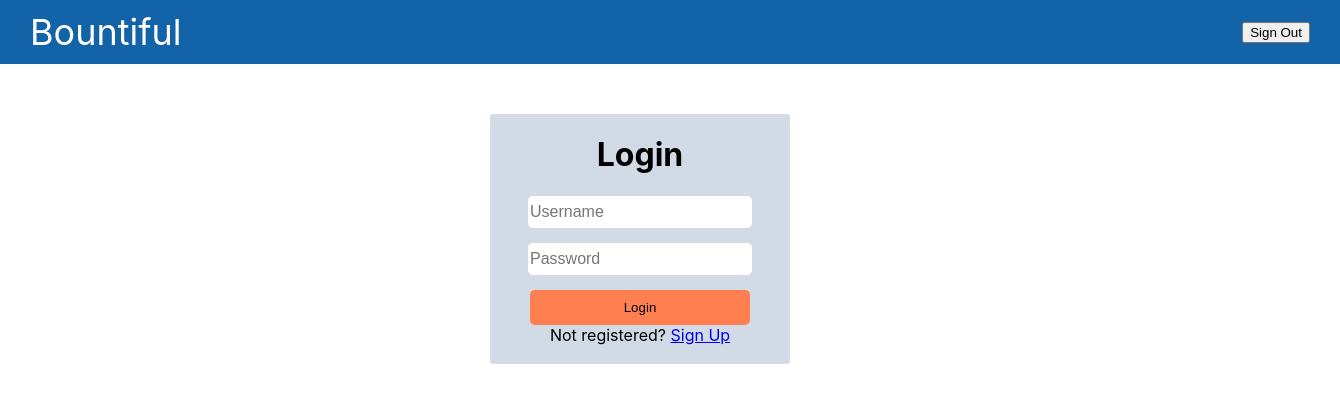
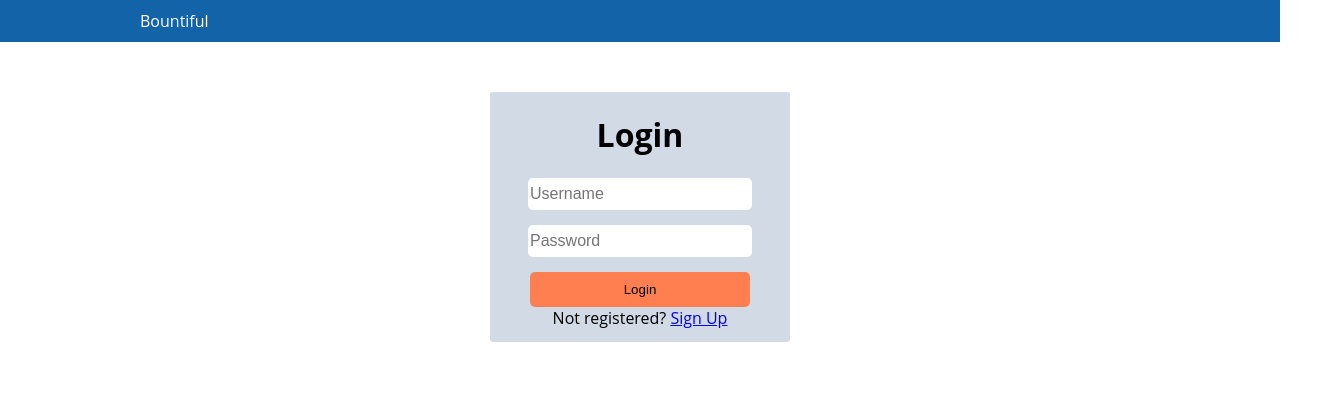
Before and after one commit to TheDeterminator/frontend, a React (Create React App) app: page /login in a window 1280 px wide. Shown: the top 402 px of the page, 1340 px wide, since content can reach past the window. Built offline with nearby package versions, Linux system fonts and the light colour scheme.

Commit message:
removed initial auth

```diff
--- a/src/actions/index.js
+++ b/src/actions/index.js
@@ -32,9 +32,9 @@ export const DELETE_STORY = 'DELETE_STORY';
 export const UPDATE_STORY = 'UPDATE_STORY';
 export const GET_STORY_BY_ID = 'GET_STORY_BY_ID';
 
-export const getGlobalStories = (options) => dispatch => {
+export const getGlobalStories = () => dispatch => {
   axios
-    .get('https://bountiful-backend.herokuapp.com/donor/home', options)
+    .get('https://bountiful-backend.herokuapp.com/donor/home')
     .then(response => {
       console.log(response);
       dispatch({
@@ -47,9 +47,9 @@ export const getGlobalStories = (options) => dispatch => {
     });
 }
 
-export const getCoordinatorStories = (id, options) => dispatch => {
+export const getCoordinatorStories = id => dispatch => {
   axios
-    .get(`https://bountiful-backend.herokuapp.com/coord/${id}/home`, options)
+    .get(`https://bountiful-backend.herokuapp.com/coord/${id}/home`)
     .then(response => {
       console.log(response);
       dispatch({
@@ -77,9 +77,9 @@ export const getStoryByID = (id) => dispatch => {
     });
 }
 
-export const newStory = (id, story, options) => dispatch => {
+export const newStory = (id, story) => dispatch => {
   axios
-    .post(`https://bountiful-backend.herokuapp.com/coord/${id}`, story, options)
+    .post(`https://bountiful-backend.herokuapp.com/coord/${id}`, story)
     .then(response => {
       dispatch({
         type: NEW_STORY,
@@ -95,8 +95,8 @@ export const login = (user) => dispatch => {
   axios
     .post(`https://bountiful-backend.herokuapp.com/login`, user)
     .then(response => {
+      console.log(response);
       localStorage.setItem('jwt', response.data.token);
-      localStorage.setItem('user_id', response.data.user_id);
       dispatch({
         type: LOGIN,
         payload: true
--- a/src/components/Header.js
+++ b/src/components/Header.js
@@ -1,27 +1,56 @@
 import React from 'react';
 import styled from 'styled-components';
 
-const HeaderContainer = styled.div`
-  max-width: 1430px;
+const HeaderContainer = styled.header`
   width: 100%;
-  color: #FFF;
-  padding: 10px 30px;
-  background-color: #1363A8;
-  z-index: 2;
+  margin: 0 auto;
   display: flex;
+  flex-direction: column;
+  justify-content: center;
+  align-items: center;
+  color: #FFFFFF;
+  background: #1363A8;
+  top: 0;
+  position: sticky;
+  z-index: 10;
+  @media (min-width: 801px){
+    max-width: 1430px;
+  }
+`
+const HeaderWrapper = styled.a`
+  width: 90%;
+  max-width: 1000px;
+  display: flex;
+  flex-direction: column;
+  justify-content: center;
+  align-items: normal;
+  @media (min-width: 801px){
+    display: flex;
+    flex-direction: row;
+    justify-content: space-between;
+    align-items: center;
+  }
+`
+const Logo = styled.div`
+  width: 100%;
+  padding: 10px 0;
+  display: flex;
+  flex-direction: row;
   justify-content: space-between;
   align-items: center;
-`
-const LogoContainer = styled.a`
-  text-decoration: none;
-  font-size: 36px;
+  @media (max-width: 800px) and (min-width: 768px), (min-width: 801px){
+    width: auto;
+  }
 `
 
 const Header = () => {
   return (
     <HeaderContainer>
-      <LogoContainer>Bountiful</LogoContainer>
-      <button>Sign Out</button>
+      <HeaderWrapper>
+        <Logo>
+          <div>Bountiful</div>
+        </Logo>
+      </HeaderWrapper>
     </HeaderContainer>
   );
 }
--- a/src/components/NewStory.js
+++ b/src/components/NewStory.js
@@ -60,14 +60,7 @@ class NewStory extends React.Component {
 
   saveStory = e => {
     e.preventDefault();
-    const token = localStorage.getItem('jwt');
-    const userID = localStorage.getItem('user_id');
-    const options = {
-      header: {
-        Authorization: token
-      }
-    }
-    this.props.newStory(userID, this.state.story, options);
+    this.props.newStory('1', this.state.story);
   }
 
   render(){
--- a/src/index.css
+++ b/src/index.css
@@ -1,14 +1,5 @@
 body {
   margin: 0;
   padding: 0;
-  font-family: -apple-system, BlinkMacSystemFont, "Segoe UI", "Roboto", "Oxygen",
-    "Ubuntu", "Cantarell", "Fira Sans", "Droid Sans", "Helvetica Neue",
-    sans-serif;
-  -webkit-font-smoothing: antialiased;
-  -moz-osx-font-smoothing: grayscale;
+  font-family: 'Open Sans', 'Helvetica Neue', 'Helvetica', 'Segoe UI', 'Arial', 'sans-serif';
 }
-
-code {
-  font-family: source-code-pro, Menlo, Monaco, Consolas, "Courier New",
-    monospace;
-}
--- a/src/views/CoordiantorHome.js
+++ b/src/views/CoordiantorHome.js
@@ -24,14 +24,7 @@ class CoordinatorHome extends React.Component {
   }
 
   componentDidMount(){
-    const token = localStorage.getItem('jwt');
-    const userID = localStorage.getItem('user_id');
-    const options = {
-      header: {
-        Authorization: token
-      }
-    }
-    this.props.getCoordinatorStories(userID , options);
+    this.props.getCoordinatorStories('1');
   }
 
   render(){
--- a/src/views/DonorHome.js
+++ b/src/views/DonorHome.js
@@ -19,16 +19,7 @@ class DonorHome extends React.Component {
   }
 
   componentDidMount(){
-    console.log('start of componene did mount');
-    const token = localStorage.getItem('jwt');
-    const options = {
-      header: {
-        Authorization: token
-      }
-    }
-    console.log(options);
-    this.props.getGlobalStories(options);
-    console.log(this.props.globalStories);
+    this.props.getGlobalStories();
   }
 
   render(){
```
